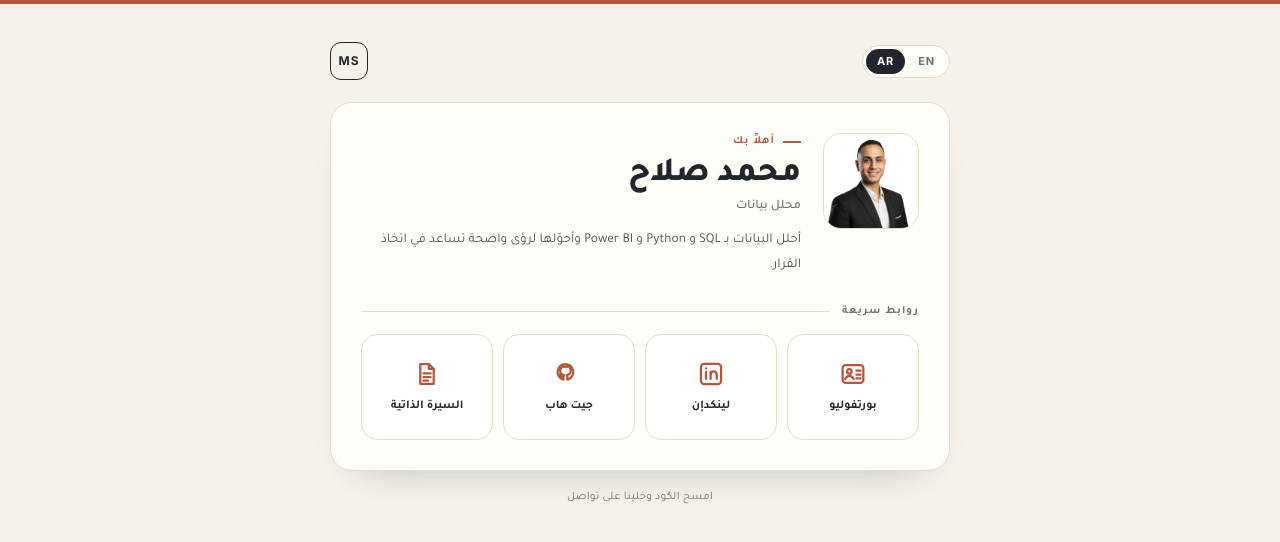
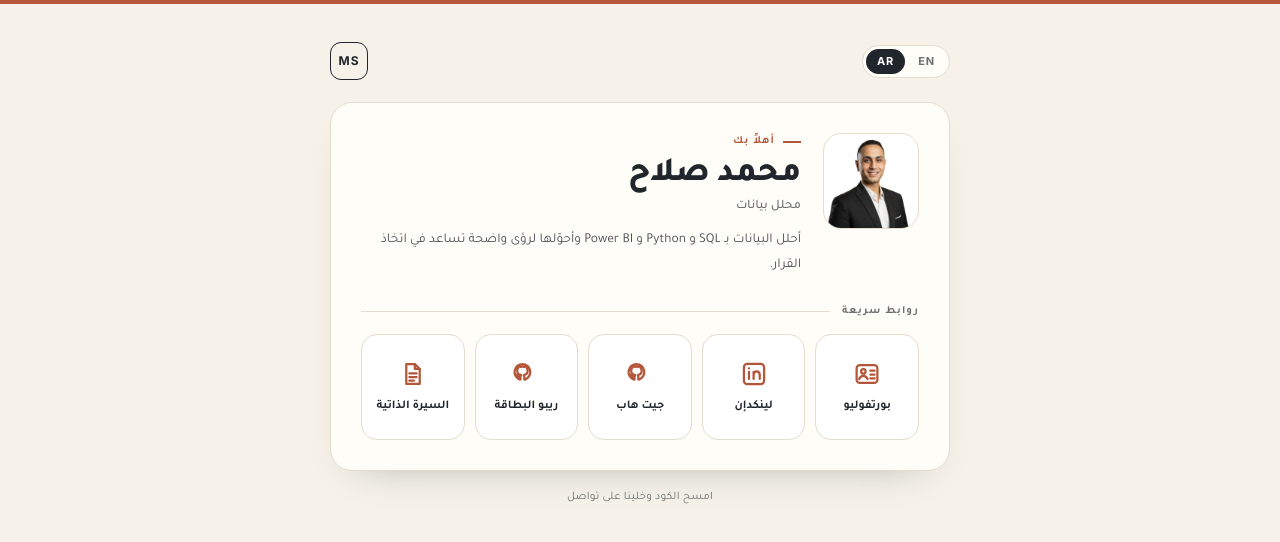
Before and after one commit to mohamedsalahabdelhamid/mohamed-salah, a plain HTML site: page card/index.html in a window 1280 px wide. Drawn offline with Linux system fonts and the light colour scheme.

Commit message:
Add card repository link

```diff
--- a/card/data-default.js
+++ b/card/data-default.js
@@ -35,6 +35,14 @@ window.DEFAULT_DATA = {
       "visible": true
     },
     {
+      "id": "card-repo",
+      "icon": "github",
+      "label_ar": "ريبو البطاقة",
+      "label_en": "Card Repo",
+      "url": "https://github.com/mohamedsalahabdelhamid/mohamed-salah",
+      "visible": true
+    },
+    {
       "id": "cv",
       "icon": "cv",
       "label_ar": "السيرة الذاتية",
--- a/card/links.json
+++ b/card/links.json
@@ -35,6 +35,14 @@
       "visible": true
     },
     {
+      "id": "card-repo",
+      "icon": "github",
+      "label_ar": "ريبو البطاقة",
+      "label_en": "Card Repo",
+      "url": "https://github.com/mohamedsalahabdelhamid/mohamed-salah",
+      "visible": true
+    },
+    {
       "id": "cv",
       "icon": "cv",
       "label_ar": "السيرة الذاتية",
--- a/card/styles.css
+++ b/card/styles.css
@@ -60,7 +60,7 @@ h1#greeting{margin:0 0 3px;font-size:clamp(26px,7vw,34px);line-height:1.22;font-
 .divider{display:flex;align-items:center;gap:12px;margin:27px 0 16px;color:var(--muted);font-size:11px;font-weight:700;letter-spacing:.1em;text-transform:uppercase}
 .divider::after{content:"";flex:1;height:1px;background:var(--line)}
 
-.links{display:grid;grid-template-columns:repeat(4,1fr);gap:10px}
+.links{display:grid;grid-template-columns:repeat(auto-fit,minmax(96px,1fr));gap:10px}
 .link{
   display:flex;flex-direction:column;align-items:center;justify-content:center;gap:10px;
   min-height:106px;padding:14px 7px;text-align:center;
```
